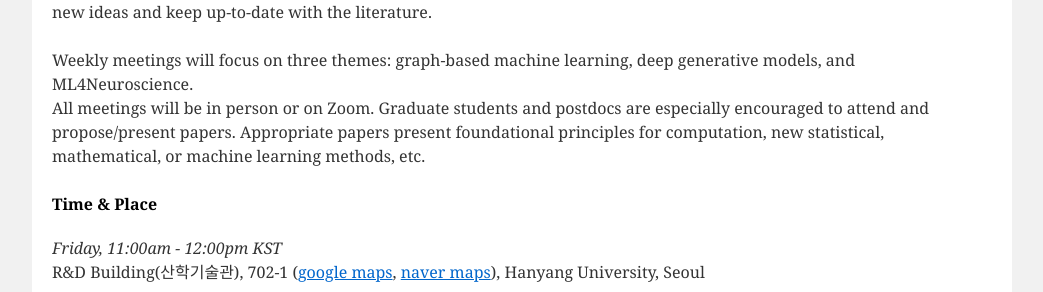
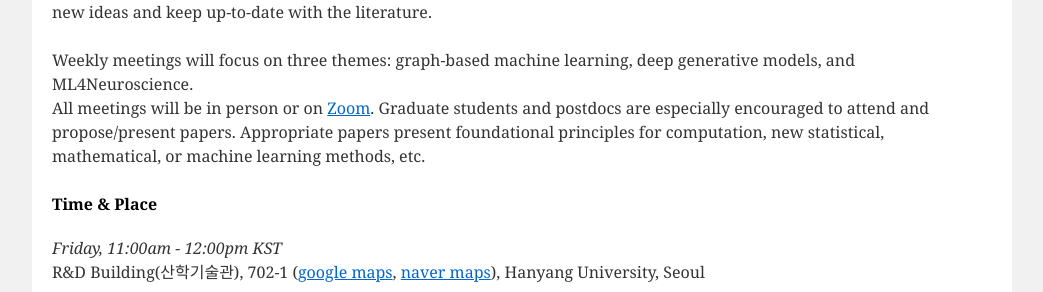
Before and after one commit to niai-lab/GraphML-JC, a Jekyll site: the page built from index.html, in a window 1280 px wide. Shown: the part 330-622 px from the top of the page, without its empty margins (118-1161 px from the left). Built offline with Jekyll 4.4.1, drawn with Linux system fonts in a browser that asks for light colours; part of the change alters nothing that is shown.

```diff
--- a/index.html
+++ b/index.html
@@ -14,7 +14,7 @@ title: Machine Learning Journal Club
     The hope is to generate new ideas and keep up-to-date with the literature.<br /><br />
 
     Weekly meetings will focus on three themes: graph-based machine learning, deep generative models, and ML4Neuroscience.<br>
-    All meetings will be in person or on Zoom. Graduate students and postdocs are especially encouraged to attend and propose/present papers.
+    All meetings will be in person or on <a href="https://zoom.us/j/92336352299?pwd=b0JwWnByTDRIamhpcktYdGx0aGxkZz09">Zoom</a>. Graduate students and postdocs are especially encouraged to attend and propose/present papers.
     Appropriate papers present foundational principles for computation, new statistical, mathematical, or machine learning methods, etc.
   </p>
 
```
